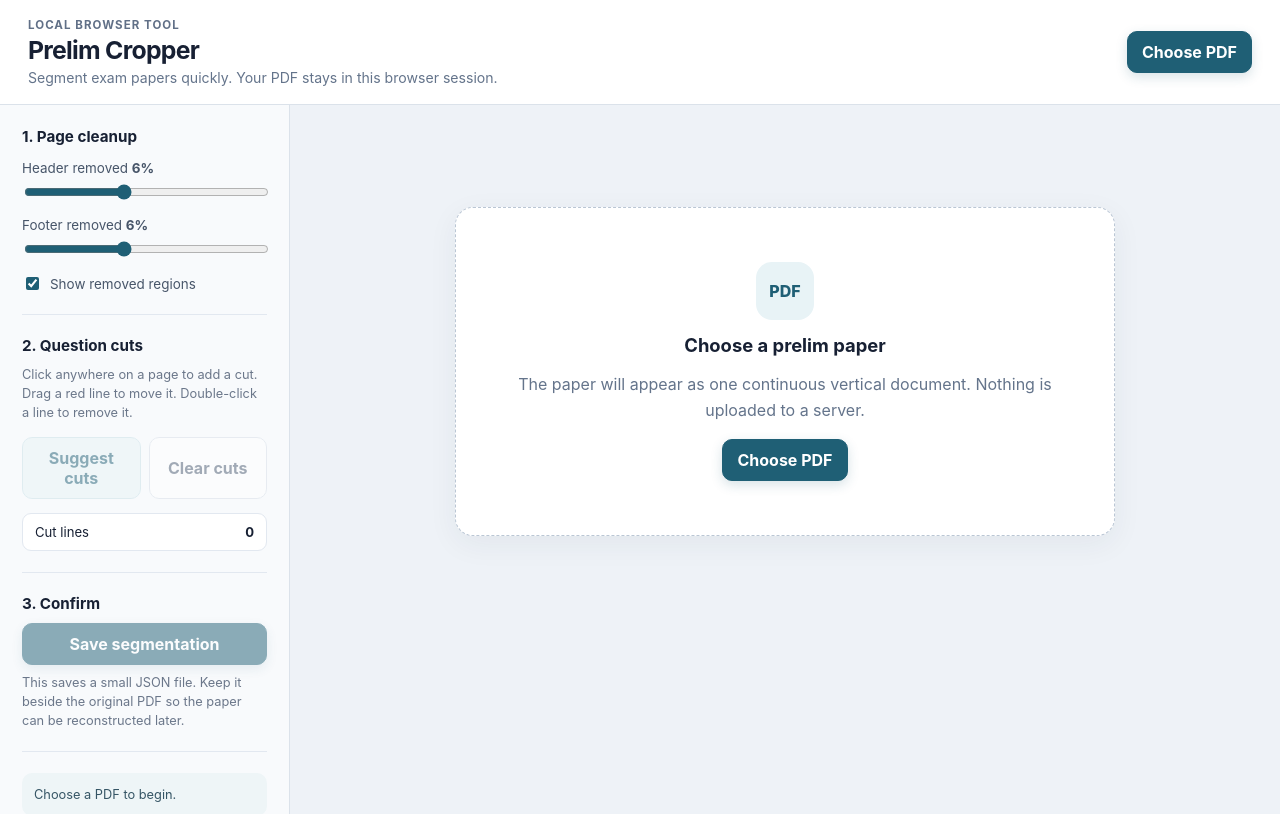
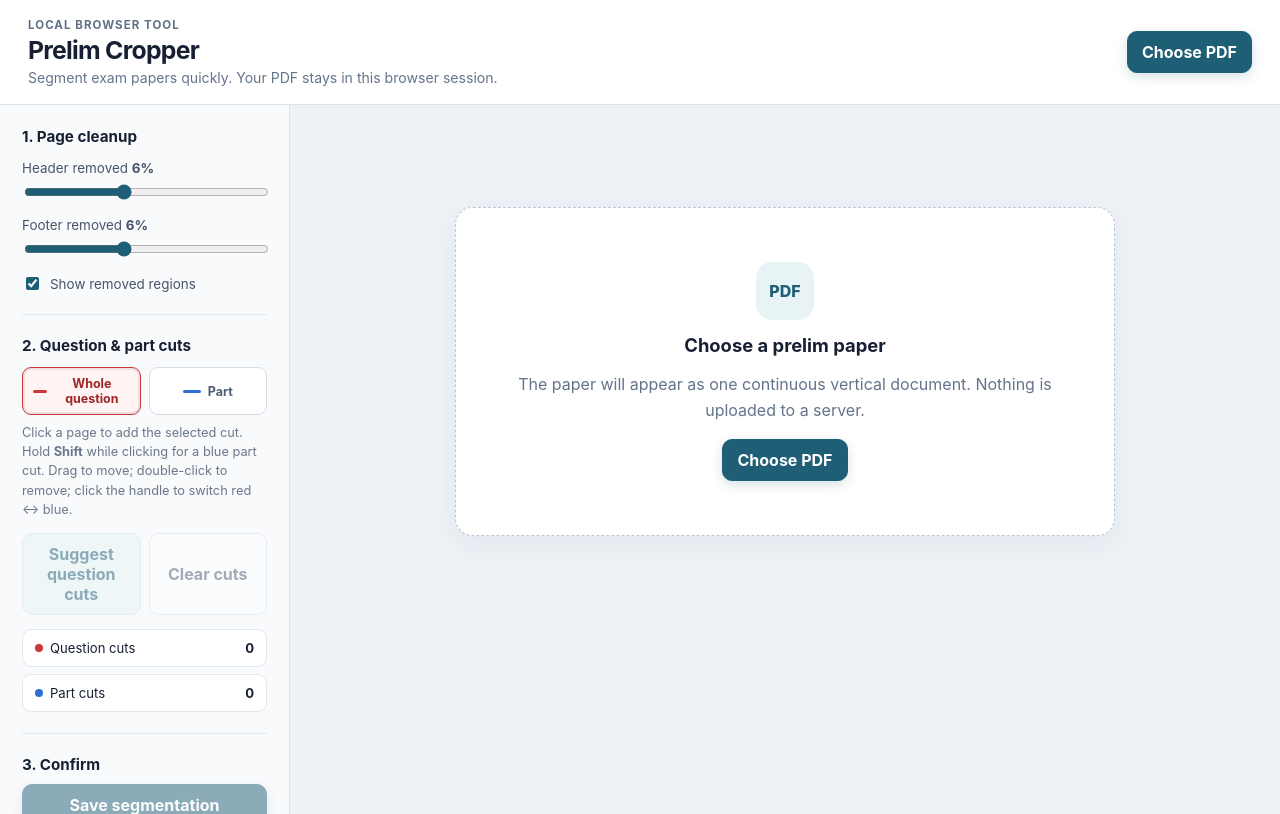
Before and after one commit to ejcphysicstutors/pdfcropper, a React (Vite) app: page / in a window 1280 px wide. Built offline with nearby package versions, Linux system fonts and the light colour scheme.

Commit message:
Add files via upload

```diff
--- a/src/main.jsx
+++ b/src/main.jsx
@@ -8,6 +8,8 @@ pdfjsLib.GlobalWorkerOptions.workerSrc = pdfWorker;
 
 const clamp = (value, min, max) => Math.min(max, Math.max(min, value));
 const round4 = (value) => Math.round(value * 10000) / 10000;
+const QUESTION_CUT = 'question';
+const PART_CUT = 'part';
 
 function App() {
   const [file, setFile] = useState(null);
@@ -16,6 +18,7 @@ function App() {
   const [headerPct, setHeaderPct] = useState(6);
   const [footerPct, setFooterPct] = useState(6);
   const [cuts, setCuts] = useState({});
+  const [cutMode, setCutMode] = useState(QUESTION_CUT);
   const [status, setStatus] = useState('Choose a PDF to begin.');
   const [loading, setLoading] = useState(false);
   const [showGuides, setShowGuides] = useState(true);
@@ -49,7 +52,7 @@ function App() {
         nextPages.push({ pageNumber, page, viewport, textContent });
       }
       setPages(nextPages);
-      setStatus(`${loadedPdf.numPages} pages loaded. Review the header/footer masks, then add or adjust cut lines.`);
+      setStatus(`${loadedPdf.numPages} pages loaded. Review the header/footer masks, then scan the proposed question and part boundaries.`);
     } catch (error) {
       console.error(error);
       setStatus('Could not open this PDF. Please try another file.');
@@ -61,41 +64,61 @@ function App() {
     }
   }
 
-  function addCut(pageNumber, yNorm) {
+  function addCut(pageNumber, yNorm, type = cutMode) {
     const top = headerPct / 100;
     const bottom = 1 - footerPct / 100;
     const safeY = round4(clamp(yNorm, top + 0.005, bottom - 0.005));
     setCuts((current) => {
       const existing = current[pageNumber] || [];
-      if (existing.some((value) => Math.abs(value - safeY) < 0.01)) return current;
+      if (existing.some((cut) => Math.abs(cut.y - safeY) < 0.01)) return current;
       return {
         ...current,
-        [pageNumber]: [...existing, safeY].sort((a, b) => a - b),
+        [pageNumber]: [...existing, makeCut(safeY, type)].sort((a, b) => a.y - b.y),
       };
     });
   }
 
-  function moveCut(pageNumber, index, yNorm) {
+  function moveCut(pageNumber, cutId, yNorm) {
     const top = headerPct / 100;
     const bottom = 1 - footerPct / 100;
     const safeY = round4(clamp(yNorm, top + 0.005, bottom - 0.005));
     setCuts((current) => {
-      const next = [...(current[pageNumber] || [])];
-      next[index] = safeY;
-      next.sort((a, b) => a - b);
+      const next = (current[pageNumber] || []).map((cut) =>
+        cut.id === cutId ? { ...cut, y: safeY } : cut
+      );
+      next.sort((a, b) => a.y - b.y);
       return { ...current, [pageNumber]: next };
     });
   }
 
-  function removeCut(pageNumber, index) {
+  function removeCut(pageNumber, cutId) {
     setCuts((current) => ({
       ...current,
-      [pageNumber]: (current[pageNumber] || []).filter((_, i) => i !== index),
+      [pageNumber]: (current[pageNumber] || []).filter((cut) => cut.id !== cutId),
+    }));
+  }
+
+  function changeCutType(pageNumber, cutId) {
+    setCuts((current) => ({
+      ...current,
+      [pageNumber]: (current[pageNumber] || []).map((cut) =>
+        cut.id === cutId
+          ? { ...cut, type: cut.type === QUESTION_CUT ? PART_CUT : QUESTION_CUT }
+          : cut
+      ),
     }));
   }
 
   function clearCuts() {
     setCuts({});
+  }
+
+  function makeCut(y, type) {
+    return {
+      id: `${type}-${crypto.randomUUID?.() || `${Date.now()}-${Math.random()}`}`,
+      y: round4(y),
+      type,
+    };
   }
 
   function suggestCuts() {
@@ -111,7 +134,7 @@ function App() {
         const text = String(item.str || '').trim();
         if (!text) continue;
 
-        // Conservative heuristic: a standalone question number near the left margin.
+        // Conservative heuristic: a standalone whole-question number near the left margin.
         const looksLikeQuestion = /^(?:Q\s*)?\d{1,2}[.)]?$/i.test(text);
         if (!looksLikeQuestion) continue;
 
@@ -133,17 +156,15 @@ function App() {
         }
       }
 
-      // The first visible question on a page does not always need a cut, but keeping
-      // suggestions conservative is safer than inventing many boundaries.
-      if (unique.length) suggested[pageNumber] = unique;
+      if (unique.length) suggested[pageNumber] = unique.map((y) => makeCut(y, QUESTION_CUT));
     }
 
     setCuts(suggested);
     const count = Object.values(suggested).reduce((sum, list) => sum + list.length, 0);
     setStatus(
       count
-        ? `${count} possible question starts found. Please scan and adjust them before confirming.`
-        : 'No reliable question-number starts were found. Add cut lines by clicking the pages.'
+        ? `${count} possible whole-question starts found. Red lines are whole questions; add blue part cuts where useful.`
+        : 'No reliable whole-question starts were found. Add red question cuts or blue part cuts by clicking the pages.'
     );
   }
 
@@ -151,17 +172,25 @@ function App() {
     if (!file || !pages.length) return;
 
     const payload = {
-      schemaVersion: 1,
+      schemaVersion: 2,
       sourceFile: file.name,
       createdAt: new Date().toISOString(),
       headerFraction: round4(headerPct / 100),
       footerFraction: round4(footerPct / 100),
       pageCount: pages.length,
-      cuts: pages.map(({ pageNumber }) => ({
-        page: pageNumber,
-        yFractionsFromTop: (cuts[pageNumber] || []).map(round4),
-      })),
-      notes: 'Cut positions are fractions of the original PDF page height measured from the top edge.',
+      cuts: pages.map(({ pageNumber }) => {
+        const pageCuts = cuts[pageNumber] || [];
+        return {
+          page: pageNumber,
+          // Kept for backwards compatibility with the first version.
+          yFractionsFromTop: pageCuts.map((cut) => round4(cut.y)),
+          cutLines: pageCuts.map((cut) => ({
+            yFractionFromTop: round4(cut.y),
+            type: cut.type,
+          })),
+        };
+      }),
+      notes: 'Cut positions are fractions of the original PDF page height measured from the top edge. question = whole-question boundary; part = part-question boundary.',
     };
 
     const blob = new Blob([JSON.stringify(payload, null, 2)], { type: 'application/json' });
@@ -171,13 +200,20 @@ function App() {
     anchor.download = `${file.name.replace(/\.pdf$/i, '')}.segmentation.json`;
     anchor.click();
     URL.revokeObjectURL(url);
-    setStatus('Segmentation file saved. Keep it together with the original PDF.');
+    setStatus('Segmentation file saved with whole-question and part-question boundaries.');
   }
 
-  const cutCount = useMemo(
-    () => Object.values(cuts).reduce((sum, pageCuts) => sum + pageCuts.length, 0),
-    [cuts]
-  );
+  const counts = useMemo(() => {
+    let question = 0;
+    let part = 0;
+    Object.values(cuts).forEach((pageCuts) => {
+      pageCuts.forEach((cut) => {
+        if (cut.type === PART_CUT) part += 1;
+        else question += 1;
+      });
+    });
+    return { question, part, total: question + part };
+  }, [cuts]);
 
   return (
     <div className="app-shell">
@@ -232,19 +268,42 @@ function App() {
           </section>
 
           <section>
-            <h2>2. Question cuts</h2>
-            <p className="small">Click anywhere on a page to add a cut. Drag a red line to move it. Double-click a line to remove it.</p>
+            <h2>2. Question & part cuts</h2>
+            <div className="cut-mode-picker" role="group" aria-label="Cut type">
+              <button
+                className={`cut-mode question-mode ${cutMode === QUESTION_CUT ? 'active' : ''}`}
+                onClick={() => setCutMode(QUESTION_CUT)}
+                type="button"
+              >
+                <span className="mode-swatch question-swatch" />
+                Whole question
+              </button>
+              <button
+                className={`cut-mode part-mode ${cutMode === PART_CUT ? 'active' : ''}`}
+                onClick={() => setCutMode(PART_CUT)}
+                type="button"
+              >
+                <span className="mode-swatch part-swatch" />
+                Part
+              </button>
+            </div>
+            <p className="small">
+              Click a page to add the selected cut. Hold <strong>Shift</strong> while clicking for a blue part cut. Drag to move; double-click to remove; click the handle to switch red ↔ blue.
+            </p>
             <div className="button-stack">
-              <button className="secondary" onClick={suggestCuts} disabled={!pages.length || loading}>Suggest cuts</button>
-              <button className="ghost" onClick={clearCuts} disabled={!cutCount}>Clear cuts</button>
+              <button className="secondary" onClick={suggestCuts} disabled={!pages.length || loading}>Suggest question cuts</button>
+              <button className="ghost" onClick={clearCuts} disabled={!counts.total}>Clear cuts</button>
             </div>
-            <div className="metric"><span>Cut lines</span><strong>{cutCount}</strong></div>
+            <div className="metric-stack">
+              <div className="metric"><span><i className="metric-dot question-dot" />Question cuts</span><strong>{counts.question}</strong></div>
+              <div className="metric"><span><i className="metric-dot part-dot" />Part cuts</span><strong>{counts.part}</strong></div>
+            </div>
           </section>
 
           <section>
             <h2>3. Confirm</h2>
             <button className="primary full" onClick={exportSegmentation} disabled={!file || !pages.length}>Save segmentation</button>
-            <p className="small">This saves a small JSON file. Keep it beside the original PDF so the paper can be reconstructed later.</p>
+            <p className="small">The JSON keeps both whole-question and part-question boundaries beside the original PDF.</p>
           </section>
 
           <div className="status-box">{status}</div>
@@ -271,9 +330,11 @@ function App() {
                   headerPct={headerPct}
                   footerPct={footerPct}
                   cuts={cuts[pageData.pageNumber] || []}
+                  cutMode={cutMode}
                   onAddCut={addCut}
                   onMoveCut={moveCut}
                   onRemoveCut={removeCut}
+                  onChangeCutType={changeCutType}
                   showGuides={showGuides}
                 />
               ))}
@@ -285,7 +346,7 @@ function App() {
   );
 }
 
-function PdfPage({ pageData, headerPct, footerPct, cuts, onAddCut, onMoveCut, onRemoveCut, showGuides }) {
+function PdfPage({ pageData, headerPct, footerPct, cuts, cutMode, onAddCut, onMoveCut, onRemoveCut, onChangeCutType, showGuides }) {
   const canvasRef = useRef(null);
   const frameRef = useRef(null);
   const [renderSize, setRenderSize] = useState({ width: pageData.viewport.width, height: pageData.viewport.height });
@@ -338,29 +399,31 @@ function PdfPage({ pageData, headerPct, footerPct, cuts, onAddCut, onMoveCut, on
 
   function handlePageClick(event) {
     if (event.target.closest('.cut-line')) return;
-    onAddCut(pageData.pageNumber, eventToYNorm(event));
+    const requestedType = event.shiftKey ? PART_CUT : cutMode;
+    onAddCut(pageData.pageNumber, eventToYNorm(event), requestedType);
   }
 
-  function beginDrag(event, cutIndex) {
+  function beginDrag(event, cutId) {
     event.preventDefault();
     event.stopPropagation();
     const pointerId = event.pointerId;
-    event.currentTarget.setPointerCapture(pointerId);
+    const target = event.currentTarget;
+    target.setPointerCapture(pointerId);
 
     const onMove = (moveEvent) => {
-      onMoveCut(pageData.pageNumber, cutIndex, eventToYNorm(moveEvent));
+      onMoveCut(pageData.pageNumber, cutId, eventToYNorm(moveEvent));
     };
 
-    const onUp = (upEvent) => {
-      try { event.currentTarget.releasePointerCapture(pointerId); } catch (_) {}
-      event.currentTarget.removeEventListener('pointermove', onMove);
-      event.currentTarget.removeEventListener('pointerup', onUp);
-      event.currentTarget.removeEventListener('pointercancel', onUp);
+    const onUp = () => {
+      try { target.releasePointerCapture(pointerId); } catch (_) {}
+      target.removeEventListener('pointermove', onMove);
+      target.removeEventListener('pointerup', onUp);
+      target.removeEventListener('pointercancel', onUp);
     };
 
-    event.currentTarget.addEventListener('pointermove', onMove);
-    event.currentTarget.addEventListener('pointerup', onUp);
-    event.currentTarget.addEventListener('pointercancel', onUp);
+    target.addEventListener('pointermove', onMove);
+    target.addEventListener('pointerup', onUp);
+    target.addEventListener('pointercancel', onUp);
   }
 
   const frameHeight = renderSize.height * visibleHeight;
@@ -384,21 +447,33 @@ function PdfPage({ pageData, headerPct, footerPct, cuts, onAddCut, onMoveCut, on
           </>
         )}
 
-        {cuts.map((yNorm, index) => {
-          const yVisible = ((yNorm - visibleTop) / visibleHeight) * 100;
+        {cuts.map((cut) => {
+          const yVisible = ((cut.y - visibleTop) / visibleHeight) * 100;
+          const isPart = cut.type === PART_CUT;
           return (
             <div
-              key={`${yNorm}-${index}`}
-              className="cut-line"
+              key={cut.id}
+              className={`cut-line ${isPart ? 'part-cut' : 'question-cut'}`}
               style={{ top: `${yVisible}%` }}
-              onPointerDown={(event) => beginDrag(event, index)}
+              onPointerDown={(event) => beginDrag(event, cut.id)}
               onDoubleClick={(event) => {
                 event.stopPropagation();
-                onRemoveCut(pageData.pageNumber, index);
+                onRemoveCut(pageData.pageNumber, cut.id);
               }}
-              title="Drag to move. Double-click to remove."
+              title={`${isPart ? 'Part cut' : 'Whole-question cut'}. Drag to move. Double-click to remove.`}
             >
-              <span className="cut-handle">↕</span>
+              <button
+                className="cut-handle"
+                type="button"
+                onPointerDown={(event) => event.stopPropagation()}
+                onClick={(event) => {
+                  event.stopPropagation();
+                  onChangeCutType(pageData.pageNumber, cut.id);
+                }}
+                title="Click to switch between whole-question and part cut"
+              >
+                {isPart ? 'P' : 'Q'}
+              </button>
             </div>
           );
         })}
--- a/src/styles.css
+++ b/src/styles.css
@@ -158,3 +158,46 @@ h2 { margin: 0 0 10px; font-size: 0.95rem; }
   .document-area { padding: 18px 8px 40px; overflow-x: auto; }
   .page-label { display: none; }
 }
+
+.cut-mode-picker {
+  display: grid;
+  grid-template-columns: 1fr 1fr;
+  gap: 8px;
+  margin-top: 12px;
+}
+.cut-mode {
+  display: inline-flex;
+  align-items: center;
+  justify-content: center;
+  gap: 7px;
+  min-height: 38px;
+  padding: 8px 10px;
+  border-radius: 9px;
+  border: 1px solid #d7dee7;
+  background: white;
+  color: #4d5d72;
+  font-size: .78rem;
+  font-weight: 750;
+}
+.cut-mode.active { box-shadow: inset 0 0 0 2px rgba(23, 32, 51, .08); }
+.question-mode.active { border-color: #c93737; background: #fff3f3; color: #9f2626; }
+.part-mode.active { border-color: #2f6fd3; background: #f1f6ff; color: #2458a8; }
+.mode-swatch { width: 18px; height: 3px; border-radius: 999px; }
+.question-swatch { background: #c93737; }
+.part-swatch { background: #2f6fd3; }
+.metric-stack { display: grid; gap: 7px; margin-top: 14px; }
+.metric-stack .metric { margin-top: 0; }
+.metric span { display: inline-flex; align-items: center; gap: 7px; }
+.metric-dot { display: inline-block; width: 8px; height: 8px; border-radius: 50%; }
+.question-dot { background: #c93737; }
+.part-dot { background: #2f6fd3; }
+
+.cut-line.part-cut::before { background: #2f6fd3; }
+.cut-line.part-cut .cut-handle { border-color: #2458a8; background: #2f6fd3; }
+.cut-line.question-cut::before { background: #c93737; }
+.cut-line.question-cut .cut-handle { border-color: #a82b2b; background: #c93737; }
+.cut-handle {
+  cursor: pointer;
+  line-height: 1;
+  padding: 0;
+}
```
